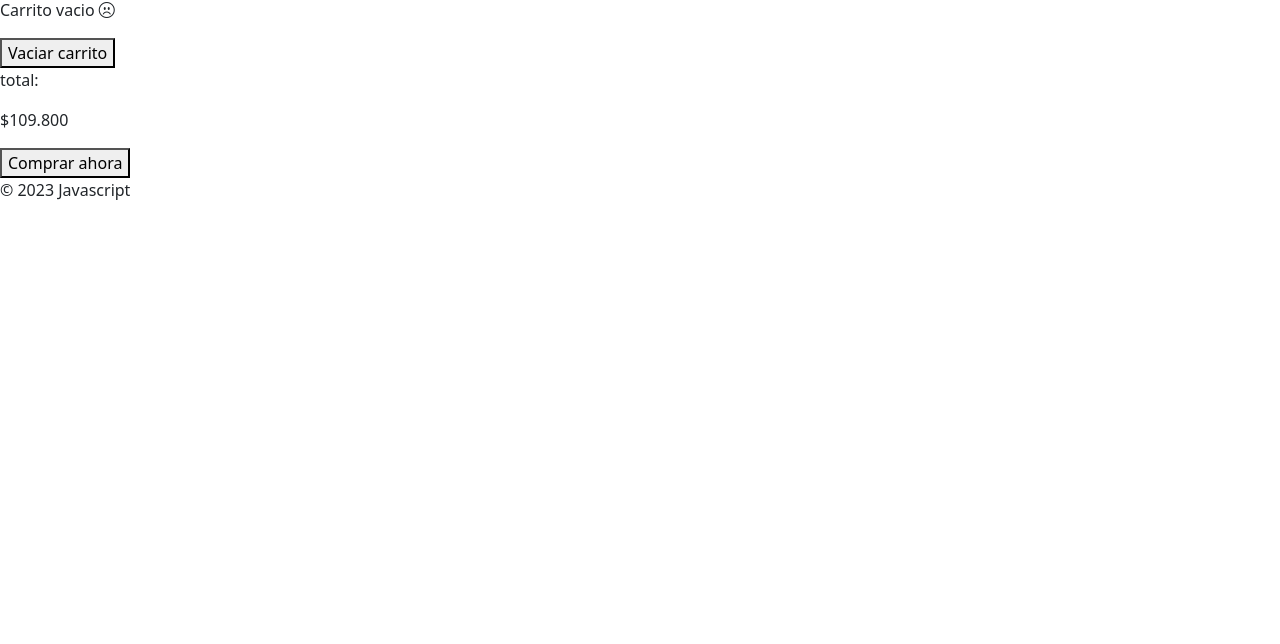
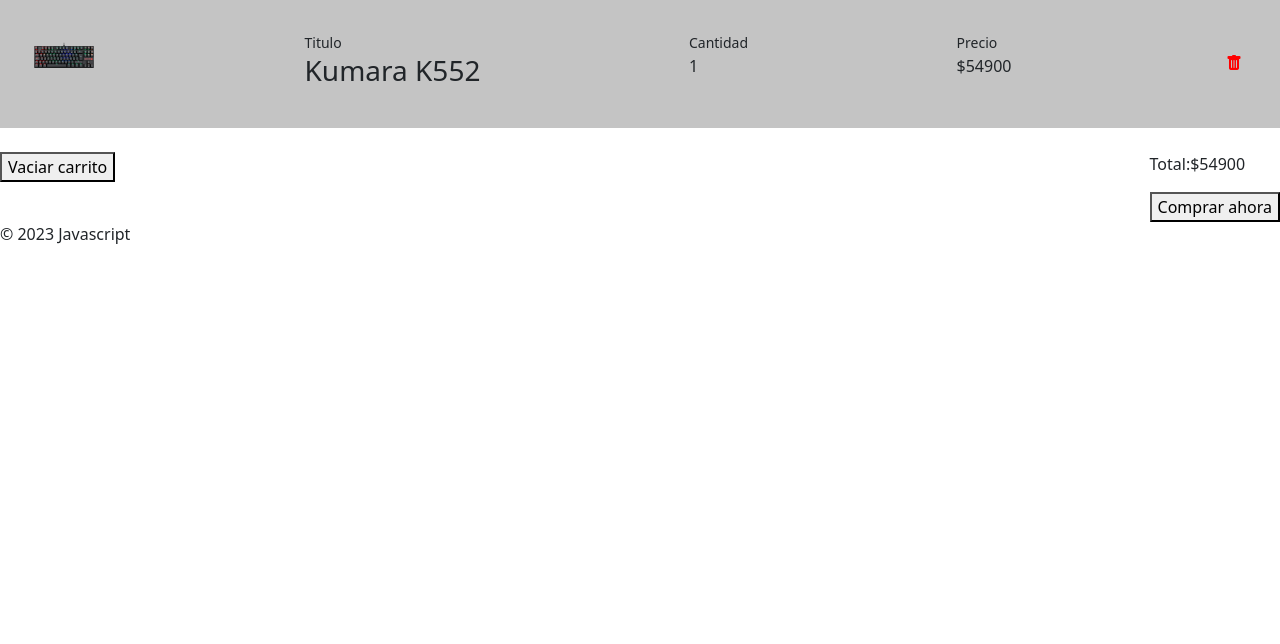
Before and after one commit to facundoVeraa/JavaScript47070, a plain HTML site: page carrito.html in a window 1280 px wide. Shown: the part 156-800 px from the top of the page. Drawn offline with nearby package versions, Linux system fonts and the light colour scheme.

Commit message:
proyecto final sin terminar

```diff
--- a/carrito.html
+++ b/carrito.html
@@ -22,17 +22,17 @@
         </nav>
     <button id="color-mode" class="btn">Dark mode</button>
 </header>
+<main>
+    <h2 class="titulo-principal">Carrito</h2>
+    <div class="contenedor-carrito">
+        <p id="carrito-vacio" class="carrito-vacio">Carrito vacío <i class="bi bi-emoji-frown"></i></p>
+        <div class="carrito-productos disabled">
 
-<main>
-    <h2 class="tirulo-principal">Carrito</h2>
-        <div class="contenedor-carrito">
-            <p id="carrito-vacio" class="carrito-vacio">Carrito vacio <i class="bi bi-emoji-frown"></i></p>
-            <div id="carrito-productos" class="carrito-productos">
-               <!-- <div class="carrito-producto">
-                    <img src="./assets/img/kumara.png" alt="">
-                    <div class="carrito-procucto-titulo">
+            <div class="carrito-producto">
+                <img class="carrito-producto-imagen" src="./assets/img/kumara.png" alt="">
+                <div class="carrito-producto-titulo">
                     <small>Titulo</small>
-                        <h3>Kumara 552</h3>
+                    <h3>Kumara K552</h3>
                 </div>
                 <div class="carrito-producto-cantidad">
                     <small>Cantidad</small>
@@ -42,53 +42,23 @@
                     <small>Precio</small>
                     <p>$54900</p>
                 </div>
-                    <div class="carrito-producto-subtotal">
-                        <small>Subtotal</small>
-                        <p>$54900</p>
+                <button class="carrito-producto-eliminar"><i class="bi bi-trash-fill"></i></button>
             </div>
-                    <button class="carrito-procucto-eliminar"><i class="bi bi-trash"></i></button>
         </div>
-
-                <div class="carrito-producto">
-                    <img src="./assets/img/kumara blanco.png" alt="">
-                    <div class="carrito-procucto-titulo">
-                        <small>Titulo</small>
-                        <h3>Kumara 552 blanco</h3>
-                    </div>
-                    <div class="carrito-producto-cantidad">
-                        <small>Cantidad</small>
-                        <p>1</p>
-                    </div>
-                    <div class="carrito-producto-precio">
-                        <small>Precio</small>
-                        <p>$54900</p>
-                    </div>
-                    <div class="carrito-producto-subtotal">
-                        <small>Subtotal</small>
-                        <p>$54900</p>
-                    </div>
-                    <button class="carrito-procucto-eliminar"><i class="bi bi-trash"></i></button>
-                </div>
-            </div>-->
-
-            <div id="carrito-acciones" class="carrito-acciones">
+        <div class="carrito-acciones disabled">
             <div class="carrito-acciones-izquierda">
-                    <button class="carrito-acciones-vaciar">Vaciar carrito </button>
+                <button class="carrito-acciones-vaciar">Vaciar carrito</button>
             </div>
             <div class="carrito-acciones-derecha">
                 <div class="carrito-acciones-total">
-                        <p>total:</p>
-                        <p id="total">$109.800</p>
+                    <p>Total:</p>
+                    <p id="total">$54900</p>
                 </div>
-                    <button class="carrito-accion-comprar">Comprar ahora</button>
+                <button class="carrito-acciones-comprar">Comprar ahora</button>
             </div>
         </div>
-
-
-
-
+        <p class="carrito-comprado disabled">Gracias por tu compra! <i class="bi bi-emoji-heart-eyes"></i></p>
     </div>
-
 </main>
 
 <footer>
--- a/css/style.css
+++ b/css/style.css
@@ -33,3 +33,43 @@ input{
     width: 225px;
     max-width: 100%;
 }
+
+.carrito-vacio{
+    display: none;
+}
+
+.carrito-comprado{
+    display: none;
+}
+
+.carrito-producto{
+    display: flex;
+    justify-content: space-between;
+    background-color: rgb(196, 196, 196);
+    padding: 2rem;
+}
+
+.carrito-producto-imagen{
+    width: 4rem;
+}
+
+.carrito-producto-eliminar{
+    border: 0;
+    background-color: transparent;
+    color: red;
+}
+
+.contenedor-carrito{
+    display: flex;
+    flex-direction: column;
+    gap: 1.5rem;
+}
+
+.carrito-acciones{
+    display: flex;
+    justify-content: space-between;
+}
+
+.carrito-acciones-total{
+    display: flex;
+}
--- a/js/main.js
+++ b/js/main.js
@@ -69,13 +69,12 @@ const productos = [
 ];
 
 const contenedorProductos = document.querySelector("#contenedor-productos");
+let botonesAgregar = document.querySelectorAll(".producto-agregar");
 const numerito = document.querySelector("#numerito");
 
-// Inicializa el carrito de compras desde localStorage, si hay productos almacenados.
-const productosEnCarrito = JSON.parse(localStorage.getItem("productos-en-carrito")) || [];
+function cargarProductos() {
+    productos.forEach(producto => {
 
-function cargarProductos(productos) {
-    productos.forEach(producto => {
         const div = document.createElement("div");
         div.classList.add("producto");
         div.innerHTML = `
@@ -91,16 +90,19 @@ function cargarProductos(productos) {
     });
 
     actualizarBotonesAgregar();
-    actualizarNumerito();
 }
 
 cargarProductos();
 
-const botonesAgregar = document.querySelectorAll(".producto-agregar");
+function actualizarBotonesAgregar() {
+    botonesAgregar = document.querySelectorAll(".producto-agregar");
 
-botonesAgregar.forEach(boton => {
-    boton.addEventListener("click", agregarAlCarrito);
-});
+    botonesAgregar.forEach(boton => {
+        boton.addEventListener("click", agregarAlCarrito);
+    });
+}
+
+const productosEnCarrito = [];
 
 function agregarAlCarrito(e) {
     const idBoton = e.currentTarget.id;
@@ -116,10 +118,10 @@ function agregarAlCarrito(e) {
 
     actualizarNumerito();
 
-    localStorage.setItem("productos-en-carrito", JSON.stringify(productosEnCarrito));
+    localStorage.setItem("productos-en-carrito", JSON.stringify(productosEnCarrito))
 }
 
 function actualizarNumerito() {
-    const numeritoCarrito = productosEnCarrito.reduce((acc, producto) => acc + producto.cantidad, 0);
-    numerito.textContent = numeritoCarrito;
+    let nuevoNumerito = productosEnCarrito.reduce((acc, producto) => acc + producto.cantidad, 0);
+    numerito.innerText = nuevoNumerito;
 }
```
Also changed, not shown: js/carrito.js (+0 -7 lines). Lines whose indentation alone changed are shown as unchanged.
